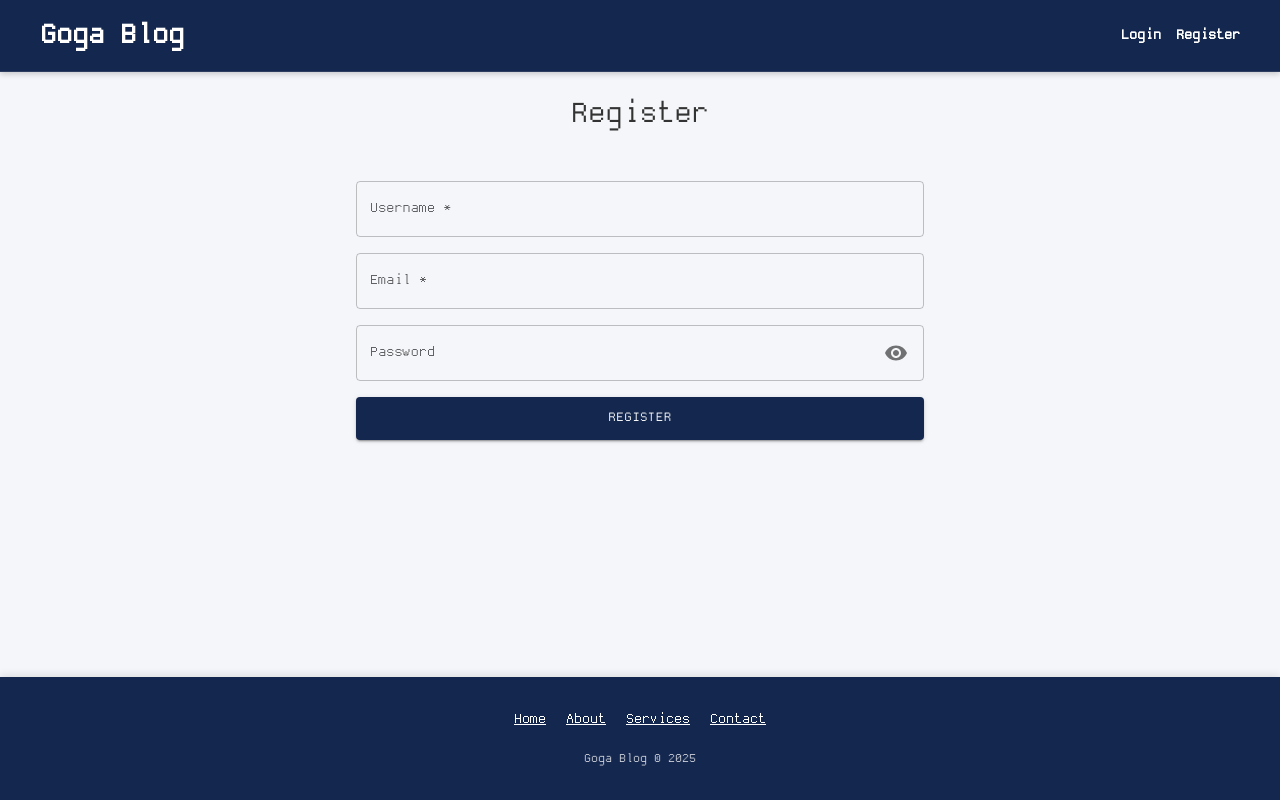
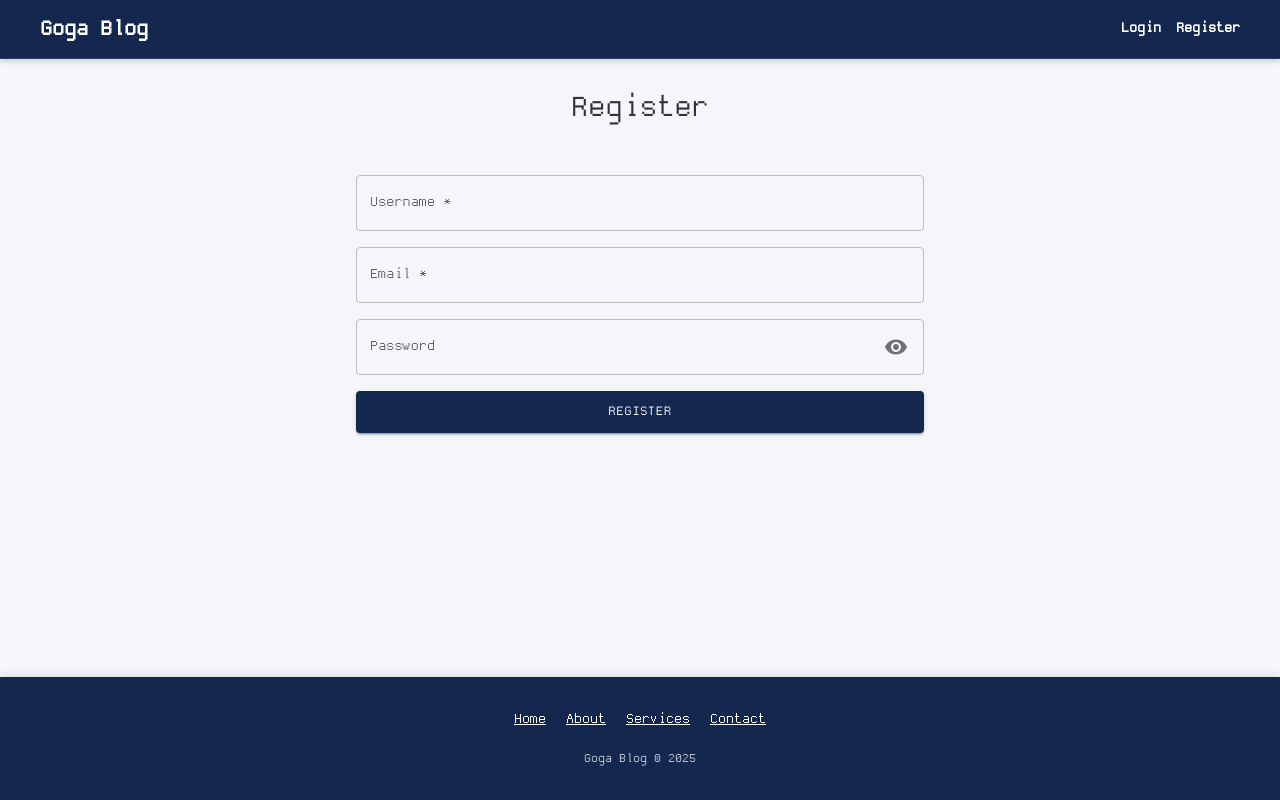
Before and after one commit to gogagureshidze/gogablog-client, a React (Create React App) app: page /#/ in a window 1280 px wide. Built offline with nearby package versions, Linux system fonts and the light colour scheme.

Commit message:
font changed

```diff
--- a/src/App.css
+++ b/src/App.css
@@ -161,7 +161,7 @@ body {
 }
 
 a.logo {
-     font-size: 2rem !important;
+     font-size: 1.5rem !important;
 }
 
 .nav-link {
```
